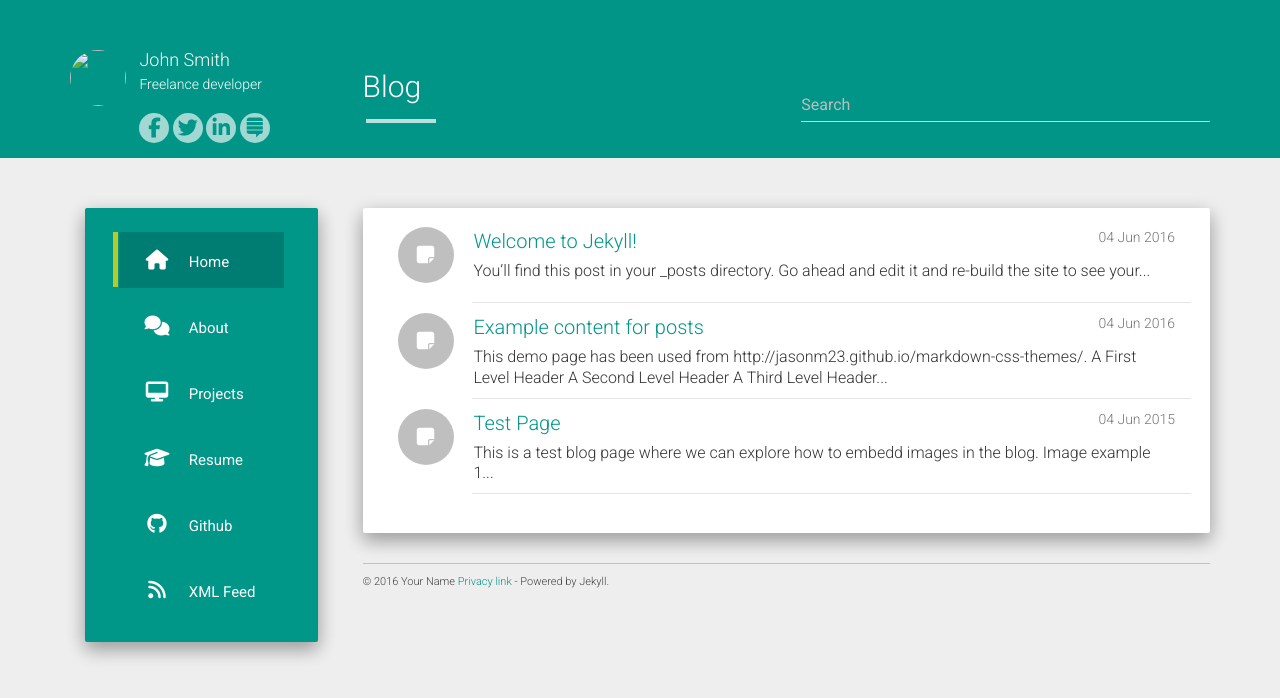
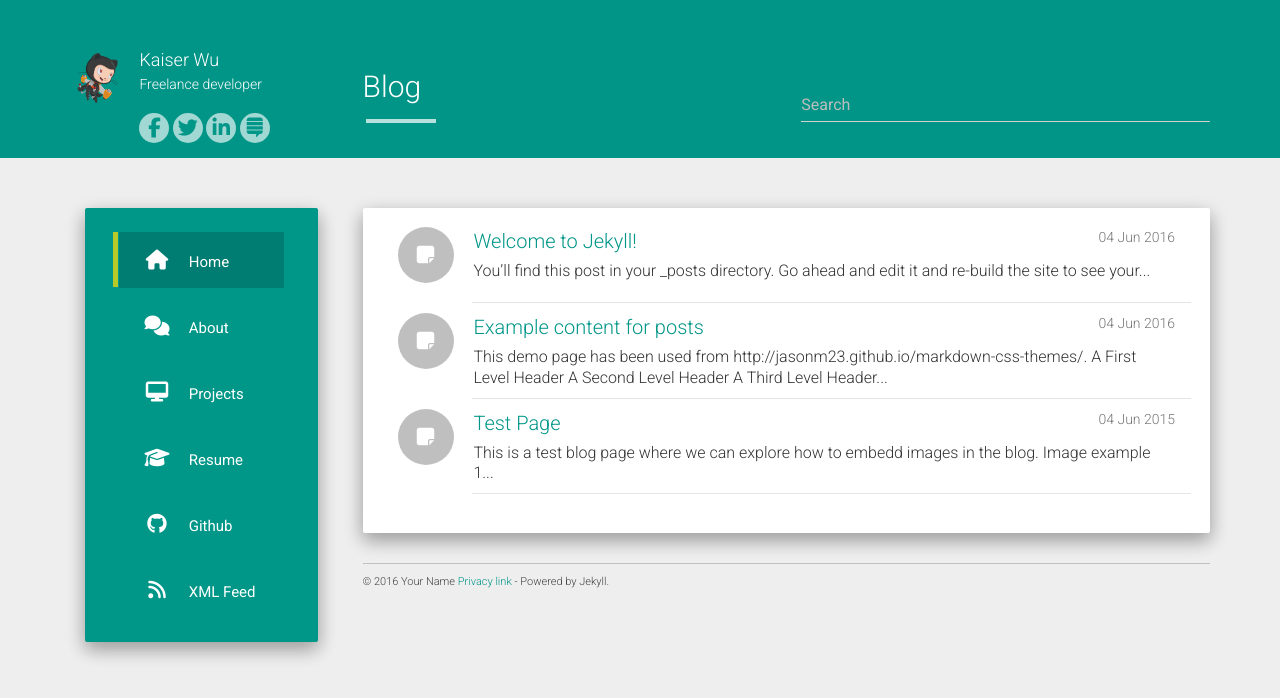
Before and after one commit to Kaiser-Wu/Kaiser-Wu.github.io, a Jekyll site: the page built from index.html, in a window 1280 px wide. Shown: the top 698 px of the page. Built offline with Jekyll 4.4.1, drawn with Linux system fonts in a browser that asks for light colours; nearby versions of some CDN libraries; the list of posts is cut into pages by our own code.

Commit message:
Update _config.yml

```diff
--- a/_config.yml
+++ b/_config.yml
@@ -1,8 +1,8 @@
-title: John Smith
+title: Kaiser Wu
 description: My Personal Blog
-author: John Smith
-logo: /hcz-jekyll-blog/static/img/avatar.png
-github: https://github.com/codeasashu
+author: Kaiser Wu
+logo: /static/img/avatar.png
+github:
 about: Freelance developer
 
 baseurl: ""
```
